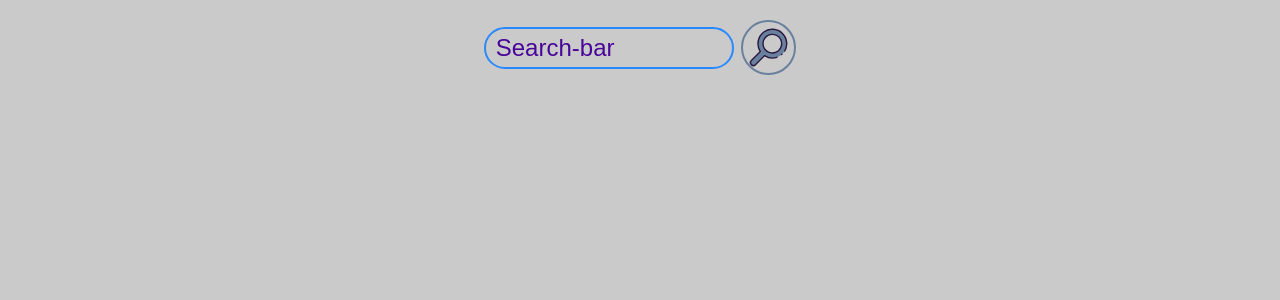
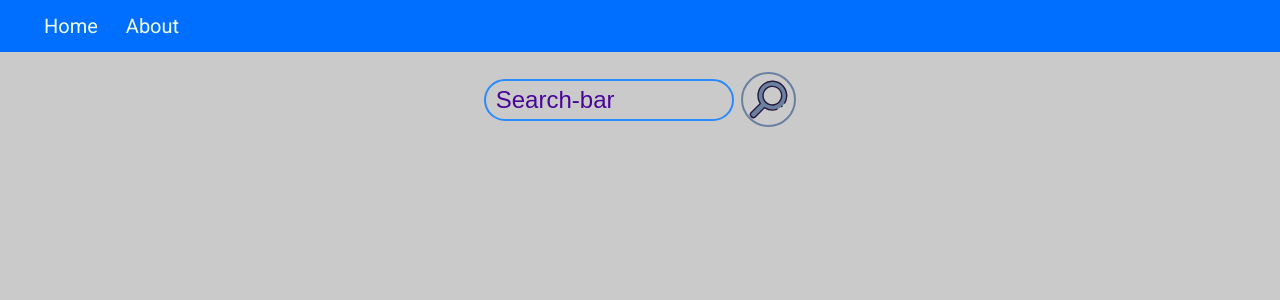
Before and after one commit to Wolf-Den1994/react-2021q3, a React app in the folder react-router/: page / in a window 1280 px wide. Shown: the top 300 px of the page. Built offline with nearby package versions, Linux system fonts and the light colour scheme.

Commit message:
feat: add router and add route about and not found

```diff
--- a/react-router/package.json
+++ b/react-router/package.json
@@ -42,6 +42,7 @@
   },
   "dependencies": {
     "react": "^17.0.2",
-    "react-dom": "^17.0.2"
+    "react-dom": "^17.0.2",
+    "react-router-dom": "^5.2.0"
   }
 }
--- /dev/null
+++ b/react-router/src/components/about/about.jsx
@@ -0,0 +1,5 @@
+import React from 'react';
+
+const About = () => <>пусто</>;
+
+export default About;
--- a/react-router/src/components/app/app.jsx
+++ b/react-router/src/components/app/app.jsx
@@ -1,77 +1,28 @@
-import React, { useEffect, useState } from 'react';
-import NewsServise from '../../services/new-service';
-import SearchBar from '../search-bar/search-bar';
-import Card from '../card/card';
-import Sort from '../sort/sort';
-import Pagination from '../pagination/pagination';
-import Spinner from '../spinner/spinner';
+import React from 'react';
+import { BrowserRouter as Router, Route, Switch } from 'react-router-dom';
+import Home from '../home/home';
+import Header from '../header/header';
+import About from '../about/about';
+import NotFound from '../not-found/not-found';
 
 const App = () => {
-  const newsServise = new NewsServise();
-
-  const [sort, setSort] = useState('popularity');
-  const [searchString, setSearchString] = useState('');
-  const [data, setDate] = useState({});
-  const [numberResult, setNumberResult] = useState(10);
-  const [page, setPage] = useState(1);
-  const [totalResults, setTotalResults] = useState();
-  const [loading, setLoading] = useState(false);
-  const [empty, setEmpty] = useState(false);
-  const [disabledBtn, setDisabledBtn] = useState([true, false]);
-
-  useEffect(() => {
-    newsServise
-      .getResourse(searchString, sort, numberResult, page)
-      .then((response) => {
-        setDate(response);
-        setTotalResults(response.totalResults);
-        if (Object.keys(response).length) setLoading(false);
-        if (Object.prototype.hasOwnProperty.call(response, 'articles')) {
-          if (Object.keys(response.articles).length) {
-            setEmpty(true);
-          } else {
-            setEmpty(false);
-          }
-        }
-      })
-      .catch((e) => console.error('Error: ', e));
-  }, [searchString, sort, numberResult, page, loading, empty]);
-
-  const main = loading ? <Spinner /> : <Card data={data} />;
-
-  const emptySort = empty ? (
-    <Sort sortBy={sort} onSortBy={setSort} />
-  ) : (
-    <p className="empty">
-      No news for your request was found. Try another query.
-    </p>
-  );
-
-  const emptyPagination = empty ? (
-    <Pagination
-      num={numberResult}
-      changeNum={setNumberResult}
-      page={page}
-      changePage={setPage}
-      total={totalResults}
-      btn={disabledBtn}
-      onBtn={setDisabledBtn}
-    />
-  ) : (
-    <></>
-  );
-
   return (
-    <>
-      <SearchBar onSearch={setSearchString} onLoading={setLoading} />
-      {!Object.keys(data).length && !empty ? <></> : emptySort}
-      {!Object.keys(data).length && !Object.keys(data).length && !loading ? (
-        <></>
-      ) : (
-        main
-      )}
-      {!Object.keys(data).length && !empty ? <></> : emptyPagination}
-    </>
+    <Router>
+      <Header />
+      <div className="app-wrapper">
+        <Switch>
+          <Route exact path="/">
+            <Home />
+          </Route>
+          <Route path="/about">
+            <About />
+          </Route>
+          <Route>
+            <NotFound />
+          </Route>
+        </Switch>
+      </div>
+    </Router>
   );
 };
 
--- /dev/null
+++ b/react-router/src/components/header/header.jsx
@@ -0,0 +1,22 @@
+import React from 'react';
+import { Link } from 'react-router-dom';
+import './header.scss';
+
+const Header = () => {
+  return (
+    <header className="header">
+      <nav>
+        <ul>
+          <li>
+            <Link to="/">Home</Link>
+          </li>
+          <li>
+            <Link to="/about">About</Link>
+          </li>
+        </ul>
+      </nav>
+    </header>
+  );
+};
+
+export default Header;
--- /dev/null
+++ b/react-router/src/components/header/header.scss
@@ -0,0 +1,32 @@
+.header {
+  background-color: #006eff;
+  padding: 0 30px;
+
+  nav {
+    ul {
+      display: flex;
+      justify-content: flex-start;
+      align-items: center;
+
+      li {
+        list-style: none;
+
+        a {
+          display: block;
+          padding: 14px;
+          color: #efe;
+          text-decoration: none;
+          font-size: 20px;
+
+          &:hover {
+            background-color: #2583ff;
+          }
+
+          &.active-link {
+            background-color: #2583ff;
+          }
+        }
+      }
+    }
+  }
+}
--- /dev/null
+++ b/react-router/src/components/home/home.jsx
@@ -0,0 +1,77 @@
+import React, { useEffect, useState } from 'react';
+import NewsServise from '../../services/new-service';
+import Card from '../card/card';
+import Sort from '../sort/sort';
+import Pagination from '../pagination/pagination';
+import Spinner from '../spinner/spinner';
+import SearchBar from '../search-bar/search-bar';
+
+const Home = () => {
+  const newsServise = new NewsServise();
+
+  const [sort, setSort] = useState('popularity');
+  const [searchString, setSearchString] = useState('');
+  const [data, setDate] = useState({});
+  const [numberResult, setNumberResult] = useState(10);
+  const [page, setPage] = useState(1);
+  const [totalResults, setTotalResults] = useState();
+  const [loading, setLoading] = useState(false);
+  const [empty, setEmpty] = useState(false);
+  const [disabledBtn, setDisabledBtn] = useState([true, false]);
+
+  useEffect(() => {
+    newsServise
+      .getResourse(searchString, sort, numberResult, page)
+      .then((response) => {
+        setDate(response);
+        setTotalResults(response.totalResults);
+        if (Object.keys(response).length) setLoading(false);
+        if (Object.prototype.hasOwnProperty.call(response, 'articles')) {
+          if (Object.keys(response.articles).length) {
+            setEmpty(true);
+          } else {
+            setEmpty(false);
+          }
+        }
+      })
+      .catch((e) => console.error('Error: ', e));
+  }, [searchString, sort, numberResult, page, loading, empty]);
+
+  const main = loading ? <Spinner /> : <Card data={data} />;
+
+  const emptySort = empty ? (
+    <Sort sortBy={sort} onSortBy={setSort} />
+  ) : (
+    <p className="empty">
+      No news for your request was found. Try another query.
+    </p>
+  );
+
+  const emptyPagination = empty ? (
+    <Pagination
+      num={numberResult}
+      changeNum={setNumberResult}
+      page={page}
+      changePage={setPage}
+      total={totalResults}
+      btn={disabledBtn}
+      onBtn={setDisabledBtn}
+    />
+  ) : (
+    <></>
+  );
+  return (
+    <>
+      <SearchBar onSearch={setSearchString} onLoading={setLoading} />
+      {!Object.keys(data).length && !empty ? <></> : emptySort}
+      {!Object.keys(data).length && !Object.keys(data).length && !loading ? (
+        <></>
+      ) : (
+        main
+      )}
+      {!Object.keys(data).length && !empty ? <></> : emptyPagination}
+    </>
+  );
+};
+
+export default Home;
--- /dev/null
+++ b/react-router/src/components/not-found/not-found.jsx
@@ -0,0 +1,5 @@
+import React from 'react';
+
+const NotFound = () => <>Resource is not found</>;
+
+export default NotFound;
--- a/react-router/webpack.config.js
+++ b/react-router/webpack.config.js
@@ -12,6 +12,7 @@ const devServer = (isDev) =>
         devServer: {
           open: true,
           port: 8080,
+          historyApiFallback: true,
           contentBase: path.join(__dirname, 'public'),
         },
       };
@@ -26,6 +27,7 @@ module.exports = ({ development }) => ({
   output: {
     path: path.resolve(__dirname, 'dist'),
     filename: '[name].[contenthash].js',
+    publicPath: '/',
     assetModuleFilename: 'assets/[hash][ext]',
   },
   module: {
```
Also changed, not shown: 1 other file (tests, documents, lock files or other folders).
